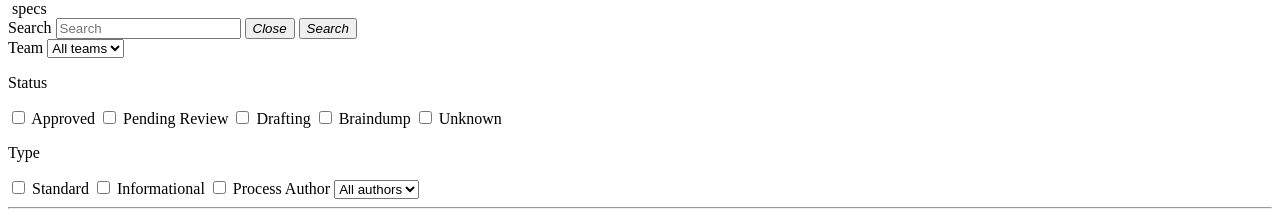
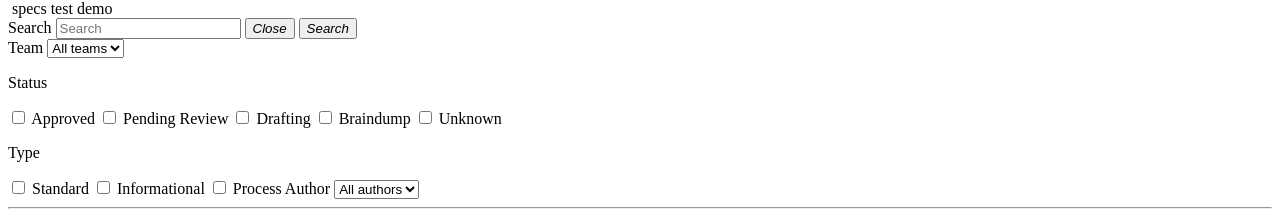
Before and after one commit to canonical-web-and-design/specs.canonical.com, a Python web app: template templates/index.html in a window 1280 px wide. Shown: the part 31-248 px from the top of the page. Run offline with Jinja, Linux system fonts and the light colour scheme; the template is opened without the code that fills it, so the values that code supplies are empty.

Commit message:
test demo

```diff
--- a/templates/index.html
+++ b/templates/index.html
@@ -4,7 +4,7 @@
 <div class="l-fluid-breakout__toolbar u-no-margin--bottom">
   <div class="l-fluid-breakout__toolbar-items">
     <div class="l-fluid-breakout__toolbar-item">
-      <span class="filtered-count"></span>&nbsp;specs
+      <span class="filtered-count"></span>&nbsp;specs test demo
     </div>
     <div class="l-fluid-breakout__toolbar-item">
       <form class="p-search-box u-no-margin--bottom">
```
